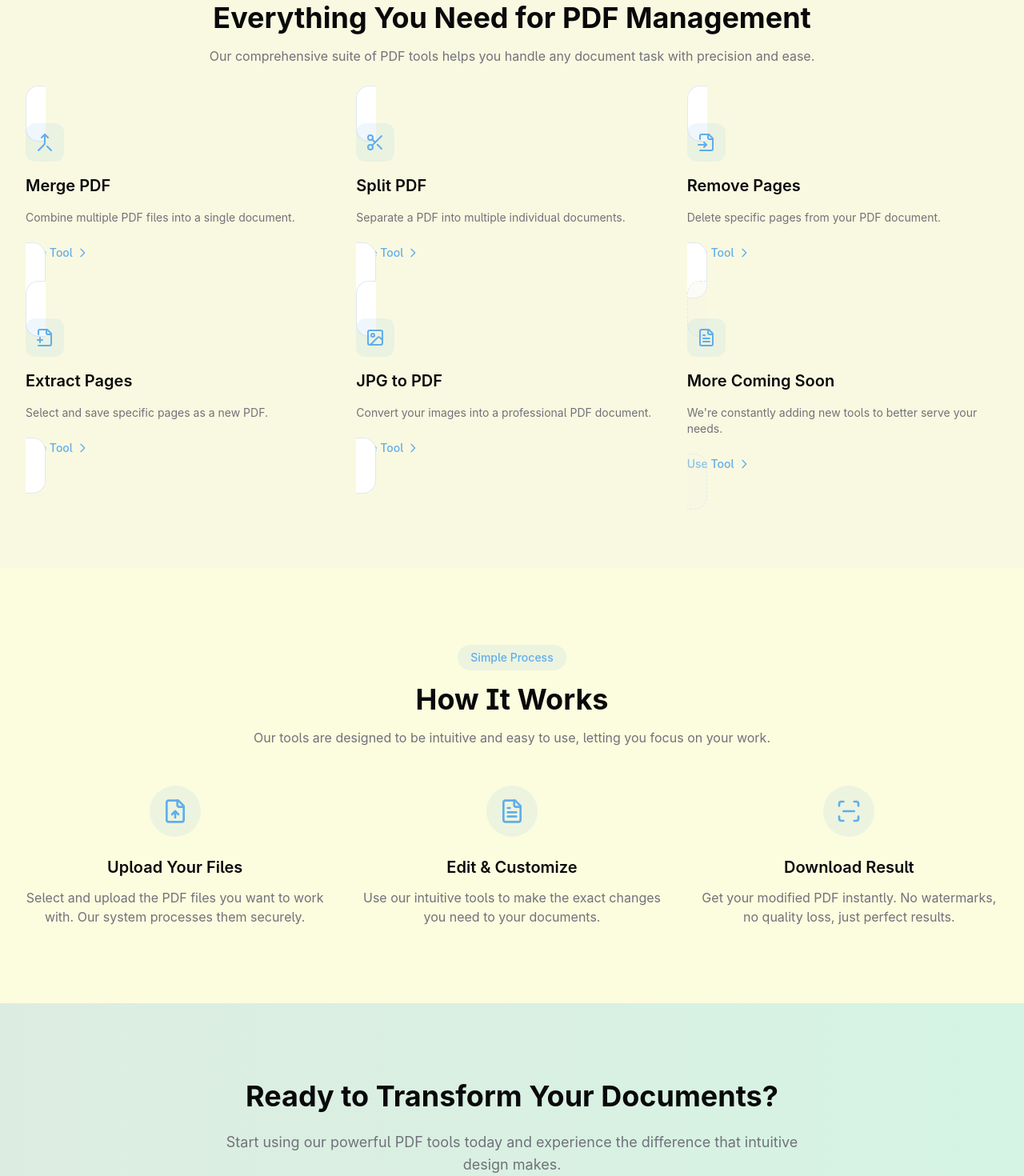
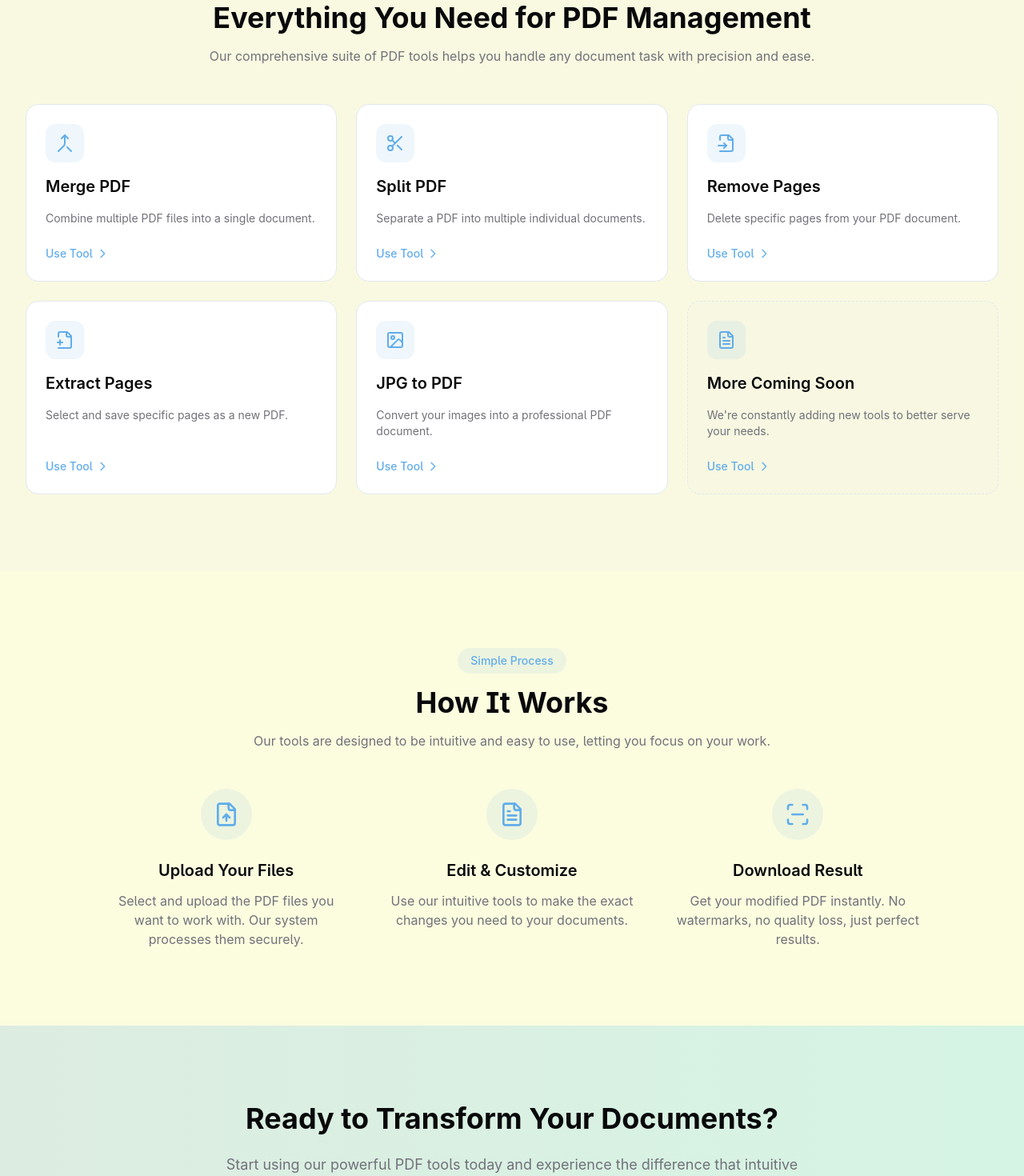
Before and after one commit to rohitTo95/PDFLY, a React (Vite) app: page / in a window 1280 px wide. Shown: the part 660-2130 px from the top of the page at 80% size. Built offline with nearby package versions, Linux system fonts and the light colour scheme.

Commit message:
Fix: Improve tool card and navigation menu styling
Improve the styling of the tool cards on the home page and the navigation menu dropdown to prevent overflow and improve the overall look and feel.

```diff
--- a/src/components/layout/Navbar.tsx
+++ b/src/components/layout/Navbar.tsx
@@ -94,12 +94,12 @@ const Navbar = () => {
 
               <NavigationMenu>
                 <NavigationMenuList>
-                  <NavigationMenuItem>
+                  <NavigationMenuItem className="relative">
                     <NavigationMenuTrigger className={cn(
                       "text-sm font-medium bg-transparent hover:bg-accent/50 hover:text-foreground",
                       scrolled ? "text-foreground" : "text-foreground"
                     )}>All PDF Tools</NavigationMenuTrigger>
-                    <NavigationMenuContent>
+                    <NavigationMenuContent className="absolute right-0">
                       <ul className="grid w-[400px] gap-3 p-4 md:w-[500px] md:grid-cols-2 lg:w-[600px]">
                         {pdfToolLinks.map((link) => (
                           <li key={link.path}>
--- a/src/components/ui-custom/ToolCard.tsx
+++ b/src/components/ui-custom/ToolCard.tsx
@@ -16,14 +16,15 @@ const ToolCard = ({ title, description, icon: Icon, path, className }: ToolCardP
     <Link
       to={path}
       className={cn(
-        "group p-6 rounded-2xl border border-border bg-card hover-scale hover-lift",
-        "transition-all duration-300 ease-in-out",
-        "hover:border-primary/50 hover:bg-primary/5",
-        "dark:hover:bg-primary/10",
+        "group p-6 rounded-2xl border border-border bg-card hover:shadow-lg",
+        "transition-all duration-300 ease-in-out h-full",
+        "hover:border-primary/50 hover:bg-primary/5 hover:-translate-y-1",
+        "dark:hover:bg-primary/10 flex flex-col",
         className
       )}
     >
-      <div className="flex flex-col space-y-4">
+      <div className="flex flex-col h-full justify-between">
+        <div className="space-y-4">
           <div className="p-3 w-fit rounded-xl bg-primary/10 dark:bg-primary/20 text-primary">
             <Icon className="h-6 w-6" />
           </div>
@@ -31,8 +32,9 @@ const ToolCard = ({ title, description, icon: Icon, path, className }: ToolCardP
           <h3 className="text-xl font-semibold">{title}</h3>
 
           <p className="text-muted-foreground text-sm">{description}</p>
+        </div>
 
-        <div className="flex items-center text-primary text-sm font-medium pt-2">
+        <div className="flex items-center text-primary text-sm font-medium pt-6">
           <span className="mr-1">Use Tool</span>
           <svg
             className="w-4 h-4 transform transition-transform duration-300 group-hover:translate-x-1"
--- a/src/components/ui/navigation-menu.tsx
+++ b/src/components/ui/navigation-menu.tsx
@@ -1,3 +1,4 @@
+
 import * as React from "react"
 import * as NavigationMenuPrimitive from "@radix-ui/react-navigation-menu"
 import { cva } from "class-variance-authority"
@@ -83,7 +84,9 @@ const NavigationMenuViewport = React.forwardRef<
   React.ElementRef<typeof NavigationMenuPrimitive.Viewport>,
   React.ComponentPropsWithoutRef<typeof NavigationMenuPrimitive.Viewport>
 >(({ className, ...props }, ref) => (
-  <div className={cn("absolute left-0 top-full flex justify-center")}>
+  <div className={cn("absolute left-0 top-full flex justify-center", {
+    "!left-auto !right-0": window.innerWidth < 768 // This ensures alignment to right on mobile
+  })}>
     <NavigationMenuPrimitive.Viewport
       className={cn(
         "origin-top-center relative mt-1.5 h-[var(--radix-navigation-menu-viewport-height)] w-full overflow-hidden rounded-md border bg-popover text-popover-foreground shadow-lg data-[state=open]:animate-in data-[state=closed]:animate-out data-[state=closed]:zoom-out-95 data-[state=open]:zoom-in-90 md:w-[var(--radix-navigation-menu-viewport-width)]",
--- a/src/pages/Index.tsx
+++ b/src/pages/Index.tsx
@@ -49,53 +49,42 @@ const Index = () => {
             </p>
           </div>
 
-          <div className="grid grid-cols-1 md:grid-cols-2 lg:grid-cols-3 gap-6">
-            <div>
+          <div className="grid grid-cols-1 sm:grid-cols-2 lg:grid-cols-3 gap-6 max-w-7xl mx-auto">
             <ToolCard
               title="Merge PDF"
               description="Combine multiple PDF files into a single document."
               icon={Merge}
               path="/merge-pdf"
             />
-            </div>
 
-            <div>
             <ToolCard
               title="Split PDF"
               description="Separate a PDF into multiple individual documents."
               icon={Scissors}
               path="/split-pdf"
             />
-            </div>
 
-            <div>
             <ToolCard
               title="Remove Pages"
               description="Delete specific pages from your PDF document."
               icon={FileInput}
               path="/remove-pages"
             />
-            </div>
 
-            <div>
             <ToolCard
               title="Extract Pages"
               description="Select and save specific pages as a new PDF."
               icon={FilePlus2}
               path="/extract-pages"
             />
-            </div>
 
-            <div>
             <ToolCard
               title="JPG to PDF"
               description="Convert your images into a professional PDF document."
               icon={Image}
               path="/jpg-to-pdf"
             />
-            </div>
 
-            <div>
             <ToolCard
               title="More Coming Soon"
               description="We're constantly adding new tools to better serve your needs."
@@ -103,7 +92,6 @@ const Index = () => {
               path="/"
               className="border-dashed bg-muted/30 hover:bg-muted/50 hover:border-muted"
             />
-            </div>
           </div>
         </div>
       </section>
@@ -123,7 +111,7 @@ const Index = () => {
             </p>
           </div>
 
-          <div className="grid grid-cols-1 md:grid-cols-3 gap-8 md:gap-12">
+          <div className="grid grid-cols-1 md:grid-cols-3 gap-8 md:gap-12 max-w-5xl mx-auto">
             <div className="flex flex-col items-center text-center">
               <div className="w-16 h-16 flex items-center justify-center rounded-full bg-primary/10 text-primary mb-6">
                 <FileUp className="h-8 w-8" />
@@ -159,7 +147,7 @@ const Index = () => {
 
       {/* CTA Section */}
       <section className="py-16 md:py-24 px-4 sm:px-6 lg:px-8 bg-gradient-to-r from-primary/20 to-secondary/20">
-        <div className="max-w-7xl mx-auto text-center">
+        <div className="max-w-5xl mx-auto text-center">
           <h2 className="text-3xl md:text-4xl font-bold mb-6">
             Ready to Transform Your Documents?
           </h2>
```
Lines whose indentation alone changed are shown as unchanged.
